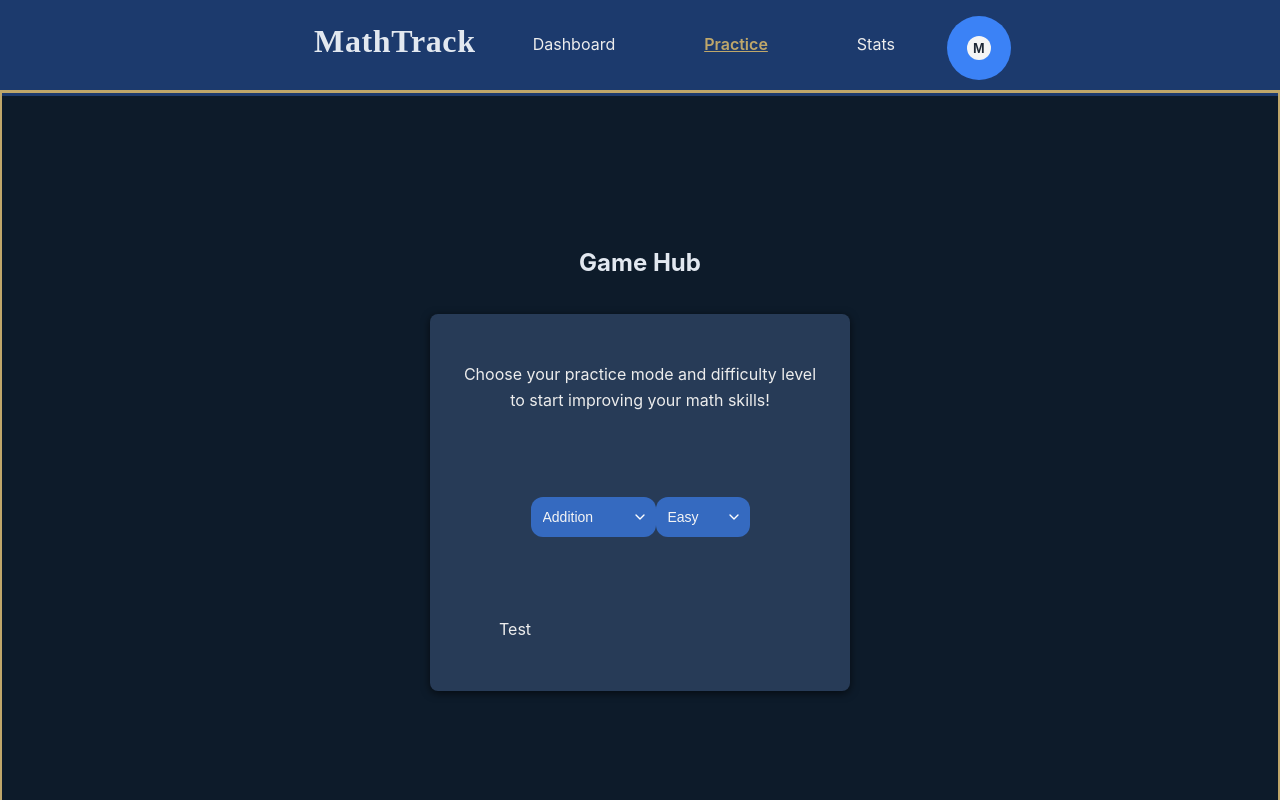
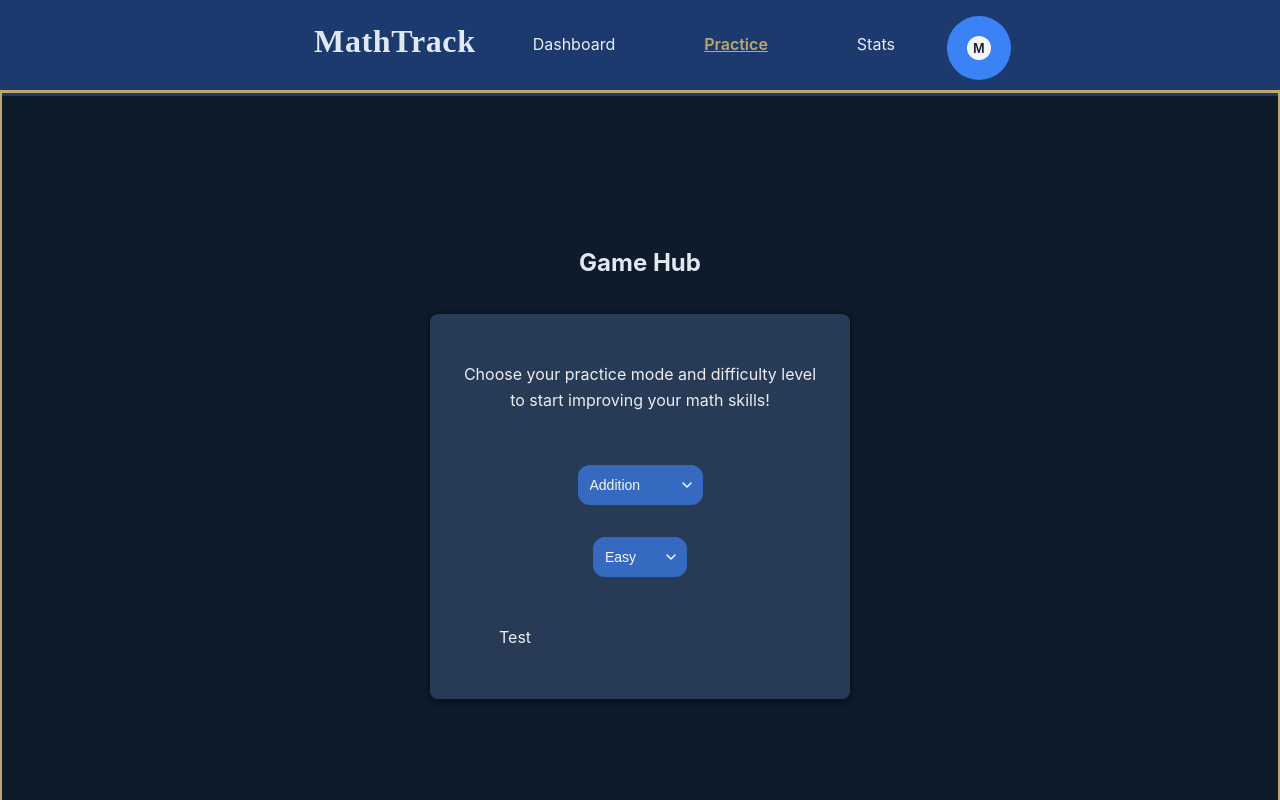
Before and after one commit to LuisDev912/EduMath-Track, a React (Vite) app in the folder frontend/: page /game/hub in a window 1280 px wide. Shown: the top 800 px of the page. Built offline with nearby package versions, Linux system fonts and the light colour scheme.

Commit message:
refactor(game): use a form element for the game options in the hub

```diff
--- a/frontend/src/game/hub/components/GameSelect/GameSelect.tsx
+++ b/frontend/src/game/hub/components/GameSelect/GameSelect.tsx
@@ -10,8 +10,9 @@ function GameSelect({
     setDifficulty
 }: GameSelectProps) {
     const { t } = useTranslation();
+
     return (
-        <section>
+        <form>
             <Select
                 id="game-mode-select"
                 label={t("game.hub.modes.select")}
@@ -36,7 +37,8 @@ function GameSelect({
                 ]}
                 action={setDifficulty}
             />
-        </section>
+        </form>
     );
 };
+
 export default GameSelect;
```
Also changed, not shown: 1 other file (tests, documents, lock files or other folders).
